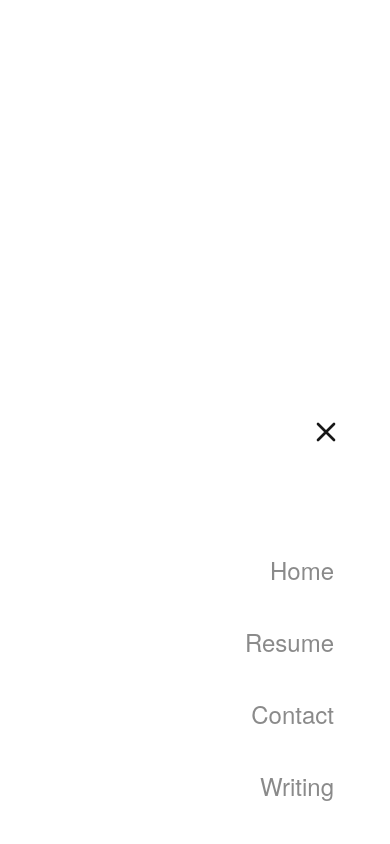
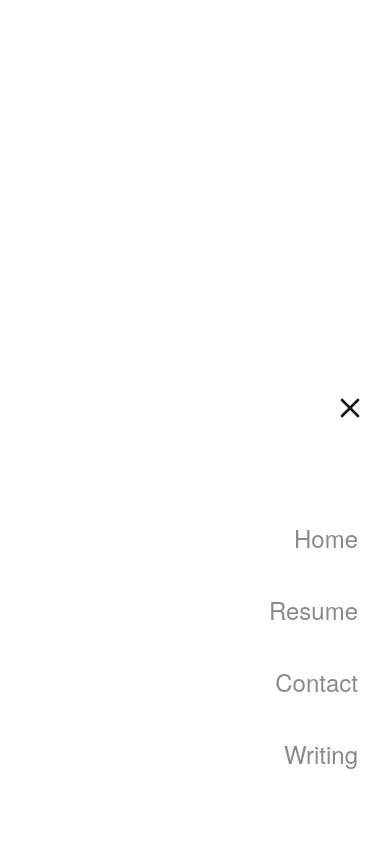
Before and after one commit to OGQhris/ChrisPortfolio, a Next.js app: page / in a window 390 px wide. Both pictures are taken after a click on the button "Toggle menu". Shown: the top 844 px of the page. Built offline with nearby package versions, Linux system fonts and the light colour scheme; a web font is replaced by a local one.

Commit message:
made menu hamburger compatible when accessed through a third part browser in an app

```diff
--- a/components/Navbar.tsx
+++ b/components/Navbar.tsx
@@ -75,8 +75,8 @@ const Navbar = () => {
                             isMenuOpen ? 'translate-x-0' : 'translate-x-full'
                         }`}
                     >
-                        <div className="flex flex-col h-full p-6">
-                            <div className="flex justify-end pt-96 pr-4">
+                        <div className="flex flex-col h-full">
+                            <div className="flex justify-end p-4 pt-96">
                                 <button
                                     onClick={() => setIsMenuOpen(false)}
                                     className="p-2 hover:opacity-70 transition-opacity"
@@ -95,7 +95,8 @@ const Navbar = () => {
                                     </svg>
                                 </button>
                             </div>
-                            <ul className="flex flex-col items-end justify-center flex-1 space-y-10 text-2xl pt-20 pr-8">
+                            <div className="flex flex-col items-end justify-center flex-1 px-8">
+                                <ul className="flex flex-col items-end space-y-10 text-2xl">
                                     <li>
                                         <Link
                                             href="/"
@@ -139,6 +140,7 @@ const Navbar = () => {
                         </div>
                     </div>
                 </div>
+            </div>
         </header>
     )
 }
```
Lines whose indentation alone changed are shown as unchanged.
